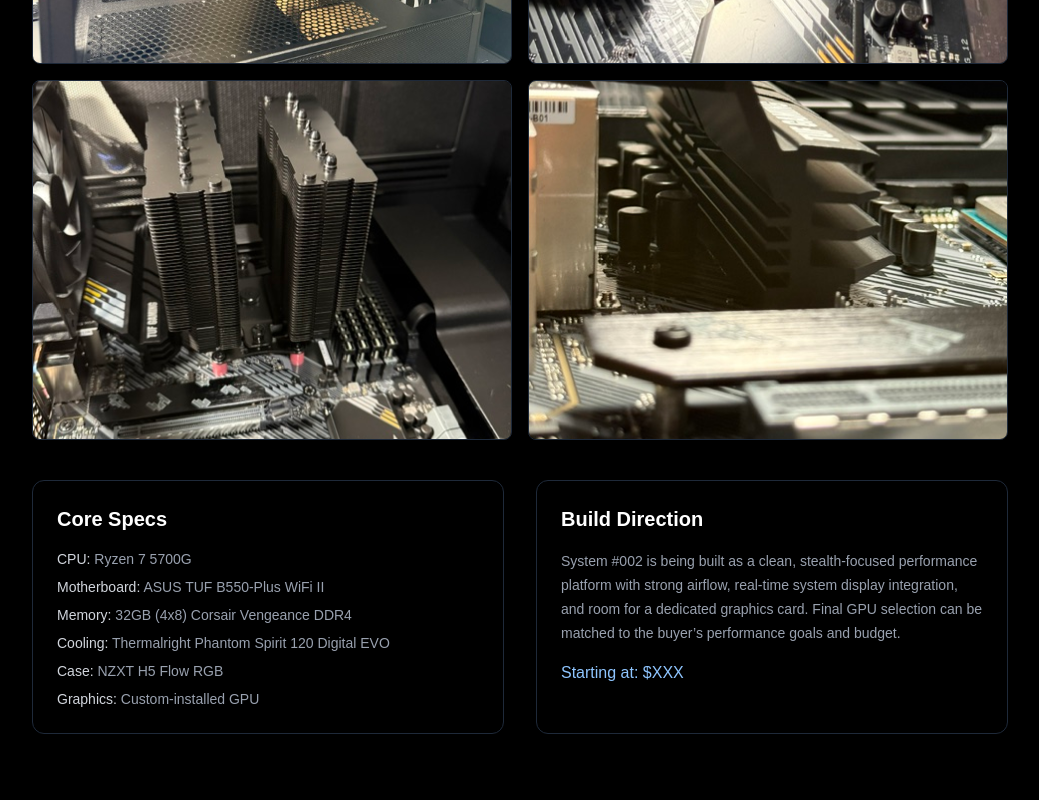
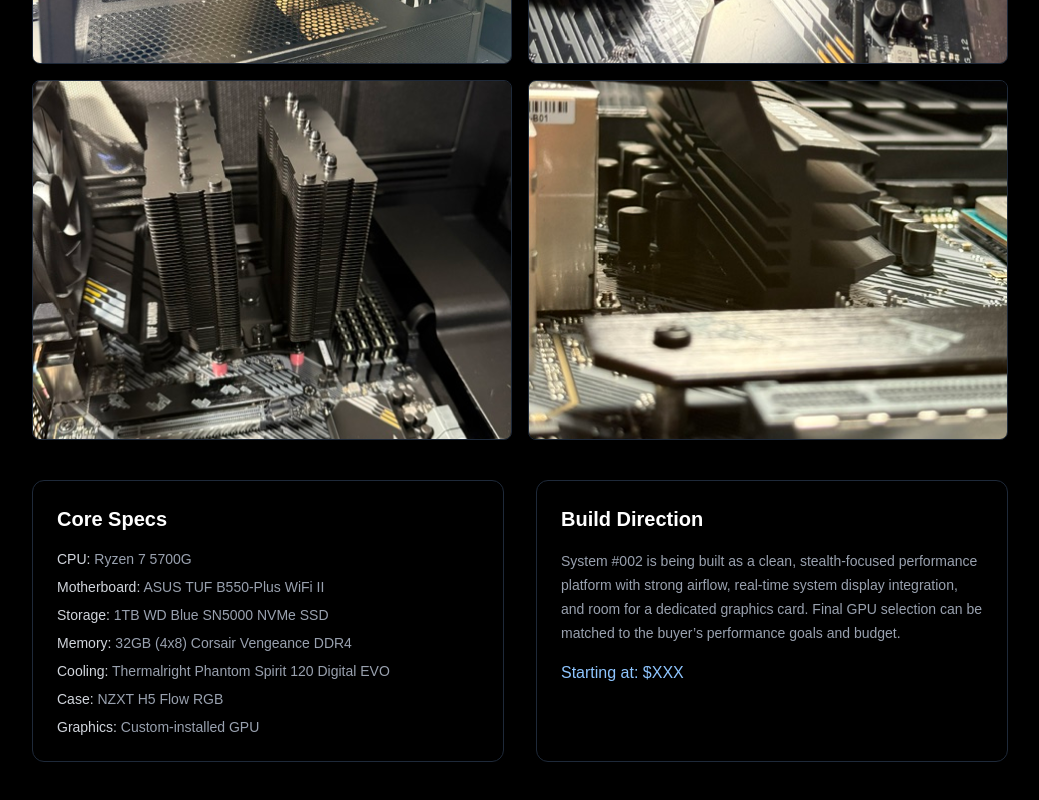
Before and after one commit to AZPRIMEPC/azprimepc, a Next.js app: page /builds/system-002 in a window 1280 px wide. Shown: the part 568-1368 px from the top of the page, without its empty margins (120-1159 px from the left). Built offline with nearby package versions, Linux system fonts and the light colour scheme.

Commit message:
Add storage information to system specs

```diff
--- a/app/builds/system-002/page.tsx
+++ b/app/builds/system-002/page.tsx
@@ -44,6 +44,7 @@ export default function System002() {
           <div className="text-sm text-gray-400 space-y-2">
             <p><span className="text-gray-300">CPU:</span> Ryzen 7 5700G</p>
             <p><span className="text-gray-300">Motherboard:</span> ASUS TUF B550-Plus WiFi II</p>
+            <p><span className="text-gray-300">Storage:</span> 1TB WD Blue SN5000 NVMe SSD</p>
             <p><span className="text-gray-300">Memory:</span> 32GB (4x8) Corsair Vengeance DDR4</p>
             <p><span className="text-gray-300">Cooling:</span> Thermalright Phantom Spirit 120 Digital EVO</p>
             <p><span className="text-gray-300">Case:</span> NZXT H5 Flow RGB</p>
```
